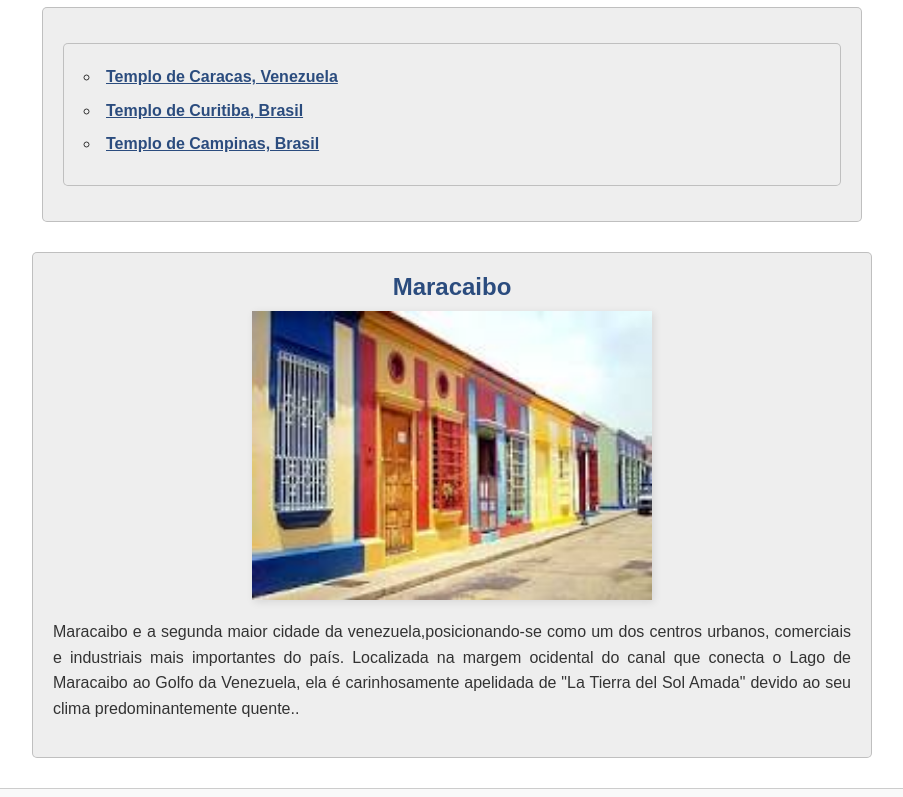
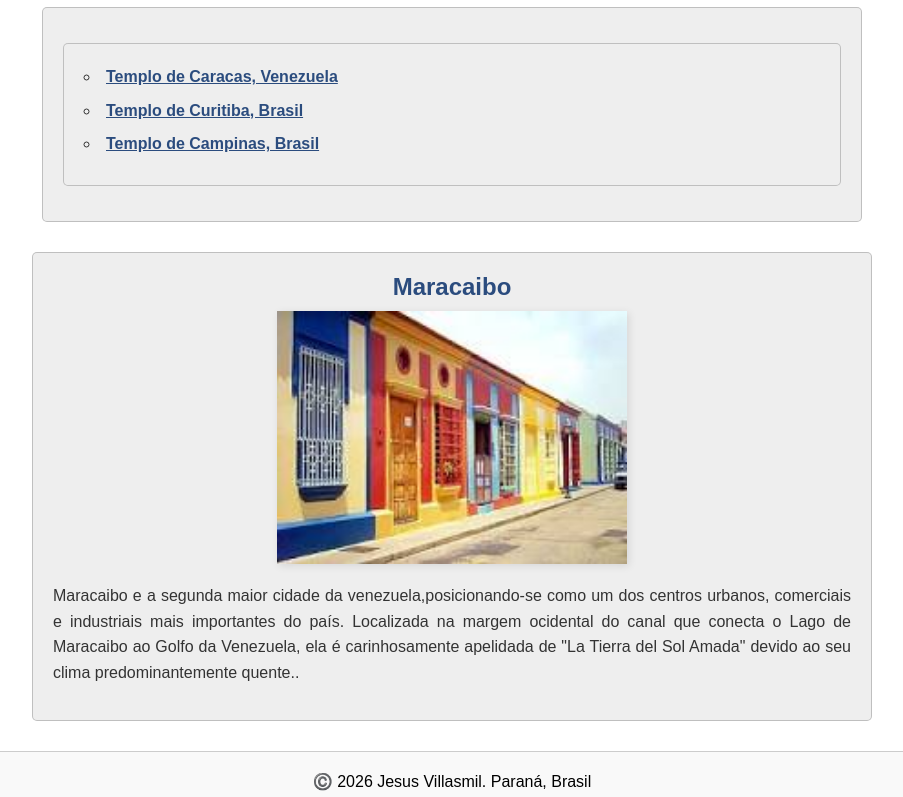
Before and after one commit to jesus01dvm/wdd130, a plain HTML site: page index.html in a window 1280 px wide. Shown: the part 578-1375 px from the top of the page, without its empty margins (188-1091 px from the left). Drawn offline with Linux system fonts and the light colour scheme.

Commit message:
edit final semana 03 atividade guiada

```diff
--- a/estilos/estilos.css
+++ b/estilos/estilos.css
@@ -4,33 +4,30 @@
     box-sizing: border-box;
 }
 
-/* --- NAVEGACIÓN --- */
 nav {
     background-color: #2b4c7e;
     padding: 15px;
     text-align: center;
-    /* Centra los enlaces del menú */
+
 }
 
 nav a {
     color: #ffffff;
     padding: 8px 16px;
     display: inline-block;
-    /* Corregido: Ahora se muestran uno al lado del otro */
     text-decoration: none;
     font-family: Arial, sans-serif;
 }
 
 nav a:hover {
     text-decoration: underline;
-    /* Efecto visual al pasar el mouse */
+
 }
 
-/* --- CUERPO PRINCIPAL (MAIN) --- */
 main {
     max-width: 840px;
     margin: 0 auto;
-    /* Centra todo el contenido de la página en la pantalla */
+
     padding: 10px;
     font-family: Arial, sans-serif;
 }
@@ -40,7 +37,6 @@ h1 {
     padding: 15px 0;
 }
 
-/* Contenedor para evitar que el float rompa el diseño */
 main::after {
     content: "";
     display: table;
@@ -54,15 +50,14 @@ main img {
     padding: 5px;
     box-shadow: 4px 4px 10px rgba(0, 0, 0, 0.15);
     float: right;
-    /* Mantiene la imagen a la derecha */
+
     margin: 0 0 15px 15px;
 }
 
-/* Estilos para la lista de templos */
 main ul {
     margin-top: 15px;
     list-style-position: inside;
-    /* Mantiene los puntitos alineados */
+
 }
 
 main ul li {
@@ -74,10 +69,8 @@ main ul li a {
     font-weight: bold;
 }
 
-/* --- COLUMNA LATERAL (ASIDE) --- */
 aside {
     max-width: 840px;
-    /* Ajustado para alinearse con el main */
     margin: 20px auto;
     text-align: center;
     font-family: Arial, sans-serif;
@@ -86,19 +79,17 @@ aside {
 aside h2 {
     color: #2b4c7e;
     margin-bottom: 10px;
-    /* Corregido: Eliminado position absolute para evitar que se desplace fuera de la pantalla */
+
 }
 
 aside img {
     width: 100%;
-    max-width: 400px;
-    /* Hace la foto de Maracaibo un poco más grande y elegante */
+    max-width: 350px;
     height: auto;
     margin-bottom: 15px;
     box-shadow: 2px 2px 8px rgba(0, 0, 0, 0.1);
 }
 
-/* --- PIE DE PÁGINA --- */
 footer {
     margin-top: 30px;
     padding: 20px;
@@ -115,13 +106,12 @@ footer {
     background-color: #eee;
     color: #333;
     border-radius: 5px;
-    /* Bordes ligeramente suavizados */
+
 }
 
 .indentacao {
     text-align: justify;
     line-height: 1.6;
-    /* Mejora la lectura del texto */
     margin-bottom: 15px;
-    /* Separa los párrafos correctamente */
+
 }
```
